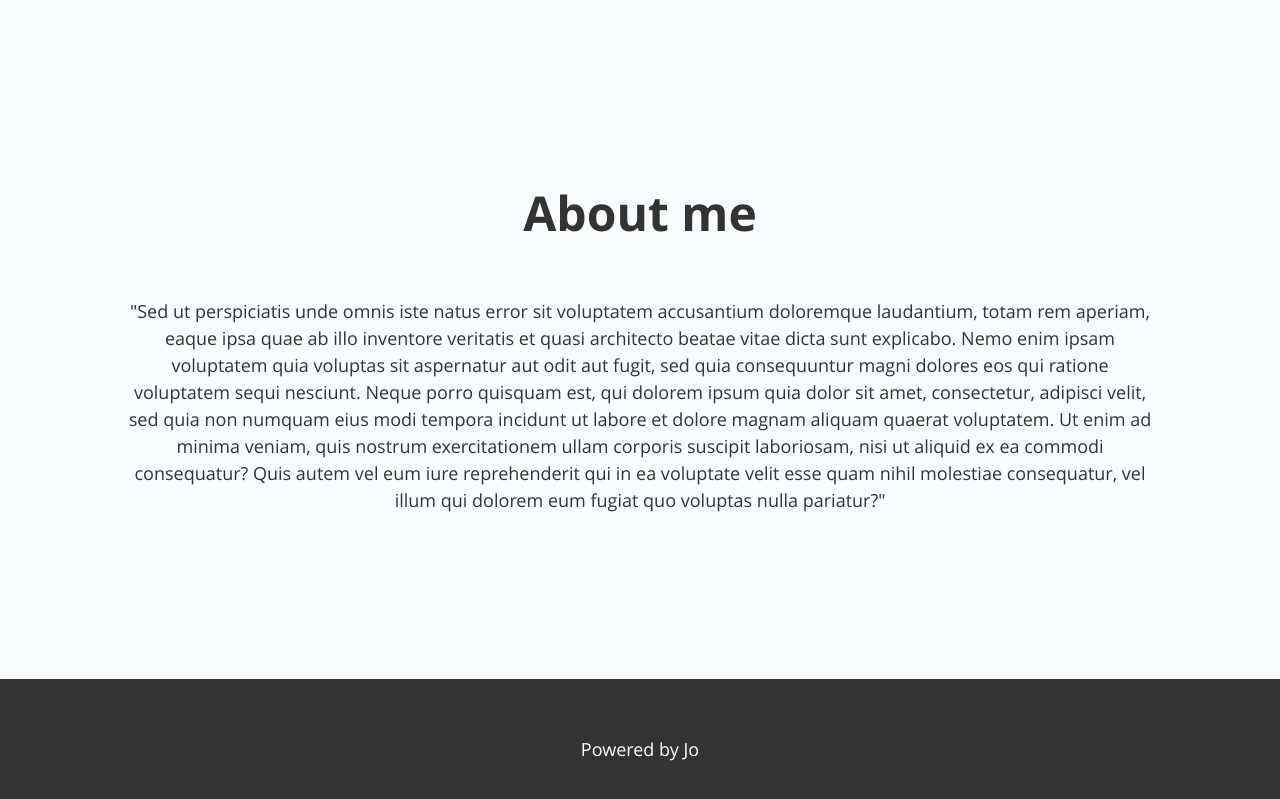
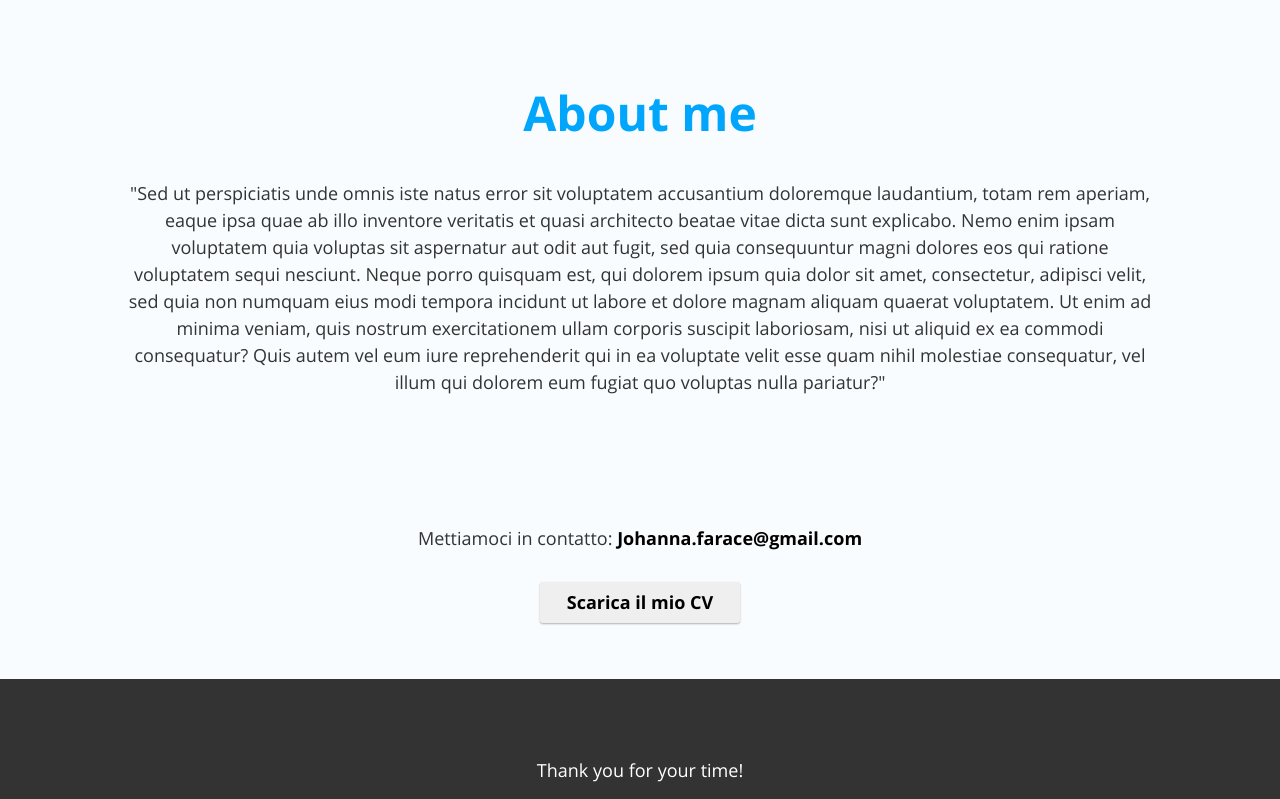
Before and after one commit to Jo-FRC/Portfolio, a web app: file index.html in a window 1280 px wide. Shown: the part 801-1600 px from the top of the page. Run offline with its HTML, style and script files only (its server is not run), Linux system fonts and the light colour scheme; some libraries are stand-ins or nearby versions.

Commit message:
flex links

```diff
--- a/index.html
+++ b/index.html
@@ -14,7 +14,7 @@
 
           <i class="fas fa-code fa-3x rocky-dashed animate-pop-in"></i>
           <h1 class="header-title animate-pop-in">Ciao, sono Johanna</h1>
-          <h3 class="header-subtitle animate-pop-in">Full Stack developer</h3>
+          <h3 class="header-subtitle animate-pop-in">Ho 26 anni, vivio a Capri e sono  una <span>Full Stack developer</span></h3>
           <p class=" animate-pop-in header-button"><a href="https://github.com/Jo-FRC" target="_blank"><i class="fab fa-github fa-3x anim"></i></a></p>
 
 
@@ -41,11 +41,28 @@
 
 
     <section class="grid-container">
+
       <div class="text-wrapper" style="--text-color: #fff;">
-        <h1 class="fade-from-left section-title">About me</h1>
-        <p class="fade-from-top inner-text-wrapper">"Sed ut perspiciatis unde omnis iste natus error sit voluptatem accusantium doloremque laudantium, totam rem aperiam, eaque ipsa quae ab illo inventore veritatis et quasi architecto beatae vitae dicta sunt explicabo. Nemo enim ipsam voluptatem quia voluptas sit aspernatur aut odit aut fugit, sed quia consequuntur magni dolores eos qui ratione voluptatem sequi nesciunt. Neque porro quisquam est, qui dolorem ipsum quia dolor sit amet, consectetur, adipisci velit, sed quia non numquam eius modi tempora incidunt ut labore et dolore magnam aliquam quaerat voluptatem. Ut enim ad minima veniam, quis nostrum exercitationem ullam corporis suscipit laboriosam, nisi ut aliquid ex ea commodi consequatur? Quis autem vel eum iure reprehenderit qui in ea voluptate velit esse quam nihil molestiae consequatur, vel illum qui dolorem eum fugiat quo voluptas nulla pariatur?"</p>
+        <div class="tex-top">
+          <h1 class="fade-from-left section-title">About me</h1>
+          <p class="fade-from-top inner-text-wrapper">"Sed ut perspiciatis unde omnis iste natus error sit voluptatem accusantium doloremque laudantium, totam rem aperiam, eaque ipsa quae ab illo inventore veritatis et quasi architecto beatae vitae dicta sunt explicabo. Nemo enim ipsam voluptatem quia voluptas sit aspernatur aut odit aut fugit, sed quia consequuntur magni dolores eos qui ratione voluptatem sequi nesciunt. Neque porro quisquam est, qui dolorem ipsum quia dolor sit amet, consectetur, adipisci velit, sed quia non numquam eius modi tempora incidunt ut labore et dolore magnam aliquam quaerat voluptatem. Ut enim ad minima veniam, quis nostrum exercitationem ullam corporis suscipit laboriosam, nisi ut aliquid ex ea commodi consequatur? Quis autem vel eum iure reprehenderit qui in ea voluptate velit esse quam nihil molestiae consequatur, vel illum qui dolorem eum fugiat quo voluptas nulla pariatur?"</p>
+        </div>
+      <div class="links">
+        <p>Mettiamoci in contatto: <a class="mail" href="mailto:johanna.farace@gmail.com">Johanna.farace@gmail.com</a></p>
+
+
+        <a class="button btn-2" href="assets/img/Johanna_Farace_CV.pdf" download="Johanna_Farace_CV">Scarica il mio CV</a>
+
       </div>
-      <footer>Powered by Jo</footer>
+      </div>
+
+      <footer>
+        <p>Thank you for your time!</p>
+
+          <!-- <a href="https://www.linkedin.com/in/johanna-farace/" target="_blank"><i class="fa fa-linkedin-square fa-2x"></i></a>
+          <a href="https://www.facebook.com/Johanna.the.first" target="_blank"><i class="fa fa-facebook-square fa-2x"></i></a> -->
+
+      </footer>
     </section>
 
 
--- a/stylesheets/header.css
+++ b/stylesheets/header.css
@@ -366,3 +366,7 @@ a {
     transform: scale(1.0, 1.0) translate(0, -3px)
   }
 }
+
+span {
+  color: #ffa69e;
+}
--- a/stylesheets/main.css
+++ b/stylesheets/main.css
@@ -211,12 +211,14 @@ footer li:first-child:before {
 .text-wrapper {
   display: grid;
   align-content: center;
-  justify-content: center;
+  justify-content: space-evenly;
+  align-content: space-around;
   flex-grow: 1;
 }
 
 .section-title {
     text-align: center;
+    color: #00a6fb;
 }
 
 .inner-text-wrapper {
@@ -226,16 +228,23 @@ footer li:first-child:before {
 }
 
 .button {
-    background: #269300;
-    border-radius: .8rem;
-    color: #fff;
-    display: block;
-    padding: 2rem;
-    margin: 0 auto;
-    text-align: center;
-    width: 20rem;
+     text-align:center;
+     padding:10px 15px;
+     margin:10px;
+     background:red;
+     background-color:#efefef;
+     border-radius:3px;
+     box-shadow:0 1px 2px rgba(0,0,0,.3);
+     cursor:pointer;
+     width: 20rem;
+     transition: all .2s ease-in-out;
 }
 
+.button:hover {
+        color:white;
+        background:#ff686b;
+        transform: scale(1.1);
+}
 
 .grid-container {
   height: 100vh;
@@ -243,3 +252,34 @@ footer li:first-child:before {
   flex-direction: column;
   /* align-content: space-between; */
 }
+
+.links {
+  display: flex;
+  flex-direction: column;
+  justify-content: center;
+  text-align: center;
+  align-items: center;
+}
+
+.links a {
+  color: black;
+  text-decoration: none;
+}
+
+.mail:hover {
+color: #ff686b;
+}
+
+.mail:after {
+    content: '';
+    display: block;
+    width: 0;
+    height: 2px;
+    background: #ff686b;
+    transition: width .3s;
+}
+
+.mail:hover::after {
+    width: 100%;
+
+}
```
